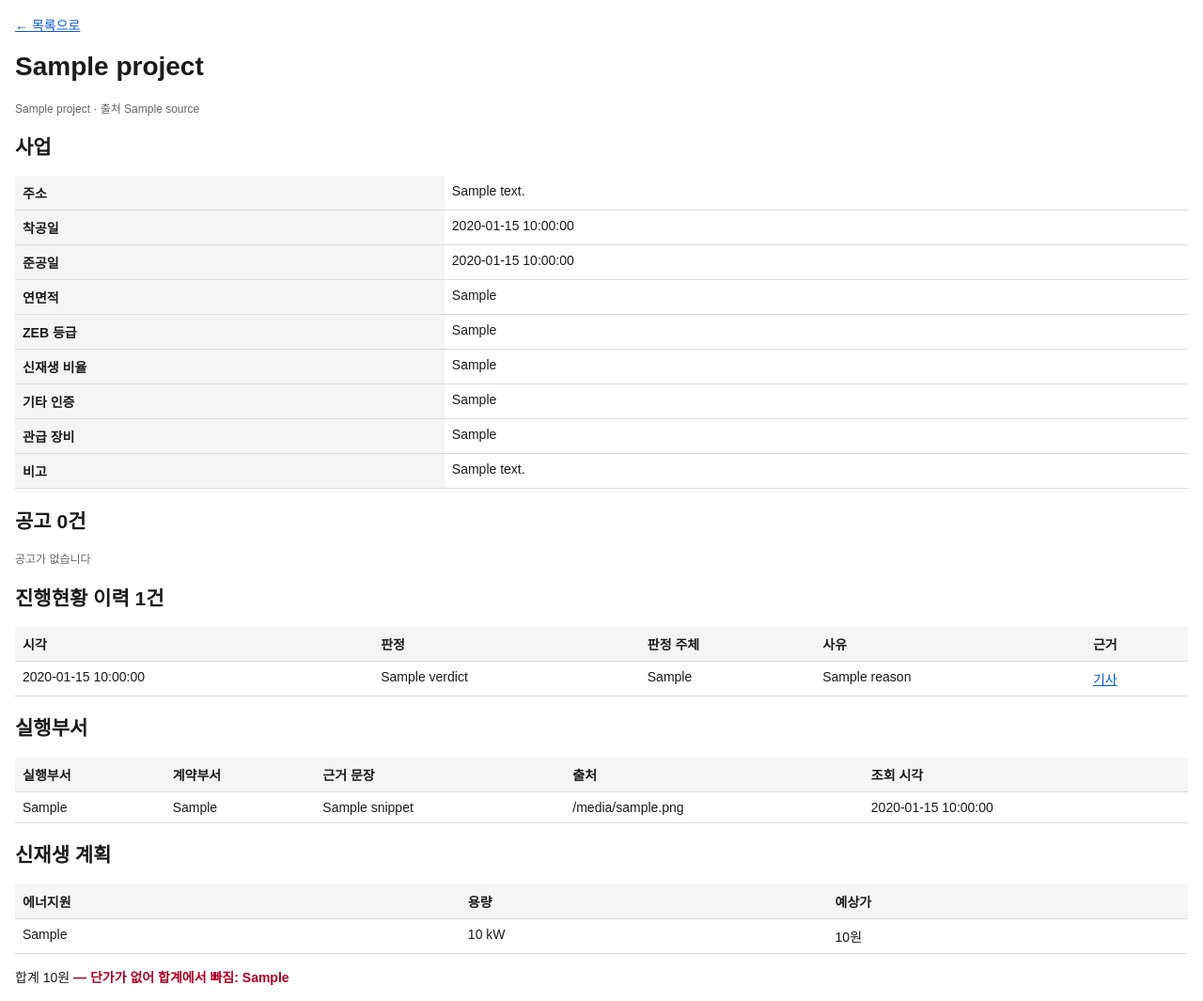
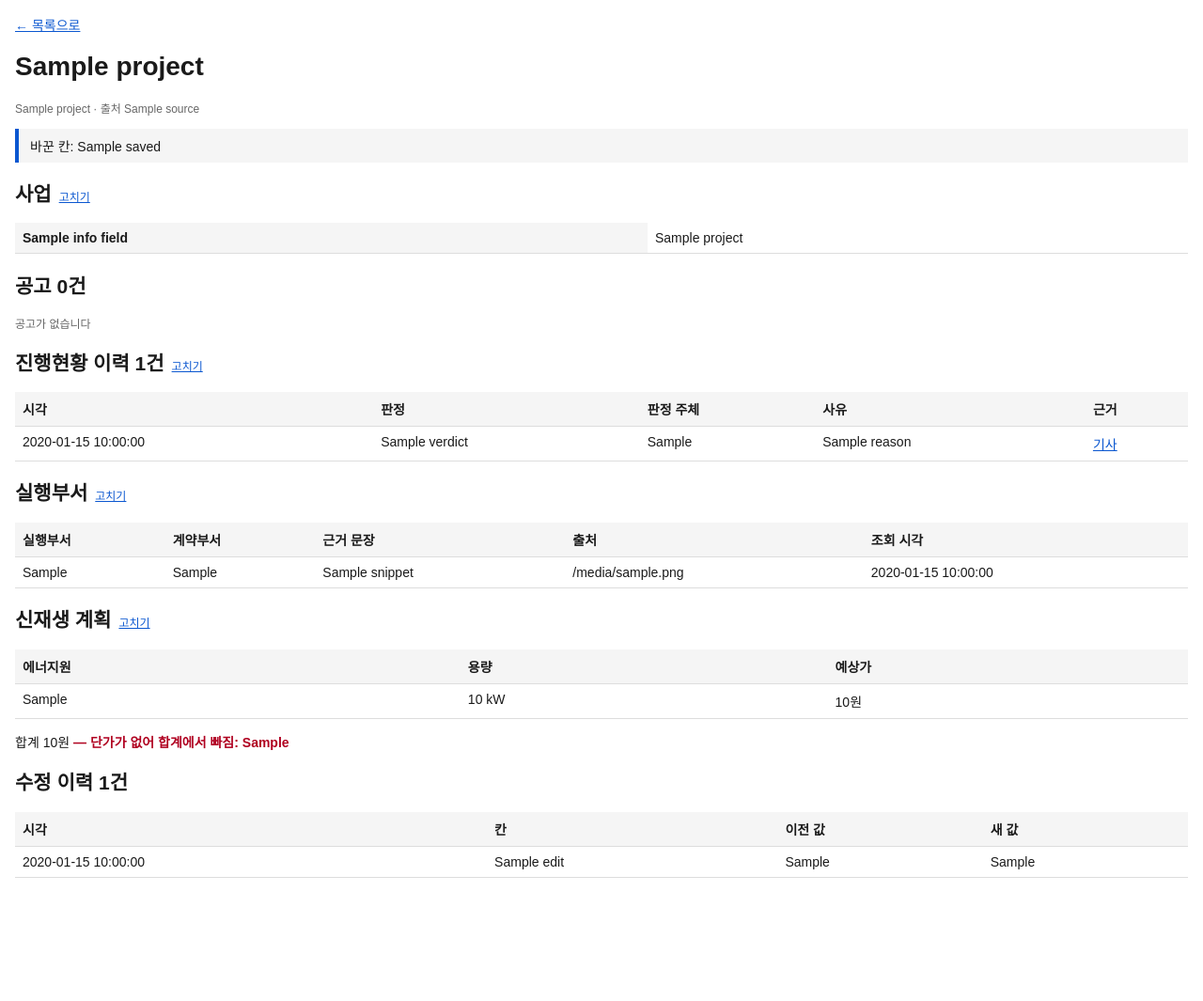
Before and after one commit to jlaw080-ops/Nara-project-renewal, a Flask app: template nara/web/templates/detail.html in a window 1280 px wide. Shown: the whole page at 94% size. After the commit the page ends 934 px from the top, so only its background shows below. Run offline with Flask 3, Linux system fonts and the light colour scheme; the template is opened without the code that fills it: most values are stand-ins (such as "Sample title", 1, 10 or a date in 2020).

Commit message:
feat: 상세 화면에서 사업 정보·진행현황·실행부서·신재생을 고친다
묶음마다 '고치기'를 누르면 그 묶음만 폼으로 바뀐다. 저장하면 상세로
돌아가 바꾼 칸을 알리고, 검증에 실패하면 입력값을 그대로 담아 이유를
적는다. 수집이 쓰는 중이라 저장하지 못하면 이유를 보이고 입력값을 남긴다.

POST는 같은 출처일 때만 받는다(CSRF). 낯선 Host는 거부한다(DNS 리바인딩).
사람 판정은 목록에 '(사람)', 상세에 잠금 안내와 해제 버튼으로 보인다.
이관된 부서 후보를 골라 확정한 것도 사람 확정으로 기록한다.

Co-Authored-By: Claude Opus 5.5 <noreply@anthropic.com>

```diff
--- a/nara/web/app.py
+++ b/nara/web/app.py
@@ -1,16 +1,23 @@
 """웹 조회 화면. 요청을 받아 query·data에 넘기고 템플릿을 그린다."""
 
 import sqlite3
+from contextlib import closing
 from dataclasses import replace
+from datetime import datetime
+from itertools import zip_longest
 from pathlib import Path
 
-from flask import Flask, abort, current_app, g, render_template, request, url_for
+from flask import Flask, abort, current_app, g, redirect, render_template, request, url_for
 
+from nara.web import edit
 from nara.web.data import (
+    BUSY_TIMEOUT_SECONDS,
     DatabaseMissing,
+    ProjectDetail,
     last_runs,
     list_projects,
     open_readonly,
+    open_readwrite,
     org_options,
     project_detail,
 )
@@ -22,6 +29,10 @@ from nara.web.query import (
     parse_filters,
     to_args,
 )
+
+EDIT_SECTIONS = ("info", "verdict", "dept", "energy")
+BUSY_MESSAGE = "수집이 DB를 쓰고 있습니다. 잠시 뒤 다시 저장하세요"
+BLANK_ENERGY_ROWS = 3
 
 
 def get_conn() -> sqlite3.Connection:
@@ -61,11 +72,85 @@ def _sort_links(f: Filters) -> dict[str, str]:
     return links
 
 
+def _same_origin() -> bool:
+    """다른 사이트가 내 브라우저로 보낸 저장 요청(CSRF)을 거른다."""
+    origin = request.headers.get("Origin")
+    if origin is not None:
+        return origin == request.host_url.rstrip("/")
+    return request.headers.get("Sec-Fetch-Site") == "same-origin"
+
+
+def _candidates(d: ProjectDetail) -> dict[int, tuple[str, str | None]]:
+    return {row["id"]: (row["exec_dept"], row["snippet"]) for row in d.depts if row["exec_dept"]}
+
+
+def _check(section: str, d: ProjectDetail) -> edit.Checked:
+    form = request.form
+    if section == "info":
+        latest = d.history[0].verdict if d.history else None
+        return edit.check_info(form, d.project, latest)
+    if section == "verdict":
+        return edit.check_verdict(form)
+    if section == "dept":
+        return edit.check_dept(form, _candidates(d))
+    return edit.check_energy(form.getlist("source"), form.getlist("capacity"))
+
+
+def _save(section: str, conn: sqlite3.Connection, project_id: int, values: dict) -> list[str]:
+    now = datetime.now().isoformat(timespec="seconds")
+    if section == "info":
+        return edit.save_info(conn, project_id, values, now)
+    if section == "verdict":
+        return edit.save_verdict(conn, project_id, values["verdict"], values["reason"], now)
+    if section == "dept":
+        return edit.save_dept(conn, project_id, values["exec_dept"], values["snippet"], now)
+    return edit.save_energy(conn, project_id, values["items"], now)
+
+
+def _energy_rows(d: ProjectDetail, posted: bool) -> list[tuple[str, str]]:
+    """신재생 폼의 줄. 다시 보일 때는 사용자가 친 그대로, 처음에는 지금 계획 + 빈 줄."""
+    if posted:
+        pairs = zip_longest(
+            request.form.getlist("source"), request.form.getlist("capacity"), fillvalue=""
+        )
+        return list(pairs)
+    rows = [(e.source_type, f"{e.capacity_kw:.10g}") for e in d.energy]
+    return rows + [("", "")] * BLANK_ENERGY_ROWS
+
+
+def _render_detail(d: ProjectDetail, section: str | None, errors: dict, status: int = 200):
+    posted = request.method == "POST"
+    return (
+        render_template(
+            "detail.html",
+            d=d,
+            edit=section,
+            form=request.form if posted else {},
+            errors=errors,
+            saved=request.args.get("saved"),
+            released=request.args.get("released"),
+            info_fields=edit.INFO_FORM,
+            verdict_choices=edit.EDIT_VERDICTS,
+            dept_candidates=[row for row in d.depts if row["exec_dept"]],
+            energy_rows=_energy_rows(d, posted),
+        ),
+        status,
+    )
+
+
 def create_app(db_path: Path) -> Flask:
     app = Flask(__name__)
     app.config["DB_PATH"] = Path(db_path)
     app.add_template_filter(_dash, "dash")
     app.add_template_filter(_won, "won")
+    # DNS 리바인딩으로 외부 페이지가 이 화면을 읽지 못하게 한다.
+    app.config["TRUSTED_HOSTS"] = ["127.0.0.1", "localhost"]
+    app.config["WRITE_TIMEOUT"] = BUSY_TIMEOUT_SECONDS
+
+    @app.before_request
+    def _guard_writes():
+        if request.method == "POST" and not _same_origin():
+            abort(403)
 
     @app.teardown_appcontext
     def _close(_exc):
@@ -101,6 +186,37 @@ def create_app(db_path: Path) -> Flask:
         d = project_detail(get_conn(), project_id)
         if d is None:
             abort(404)
-        return render_template("detail.html", d=d)
+        section = request.args.get("edit")
+        return _render_detail(d, section if section in EDIT_SECTIONS else None, {})
+
+    @app.post("/project/<int:project_id>/edit/<section>")
+    def save(project_id: int, section: str):
+        if section not in EDIT_SECTIONS:
+            abort(404)
+        d = project_detail(get_conn(), project_id)
+        if d is None:
+            abort(404)
+        checked = _check(section, d)
+        if not checked.ok:
+            return _render_detail(d, section, checked.errors, 422)
+        db_path = current_app.config["DB_PATH"]
+        try:
+            with closing(open_readwrite(db_path, current_app.config["WRITE_TIMEOUT"])) as conn:
+                changed = _save(section, conn, project_id, checked.values)
+        except sqlite3.OperationalError as exc:
+            if "locked" not in str(exc):
+                raise
+            return _render_detail(d, section, {"_form": BUSY_MESSAGE}, 503)
+        return redirect(url_for("detail", project_id=project_id, saved="·".join(changed) or "-"))
+
+    @app.post("/project/<int:project_id>/release")
+    def release(project_id: int):
+        if project_detail(get_conn(), project_id) is None:
+            abort(404)
+        now = datetime.now().isoformat(timespec="seconds")
+        db_path = current_app.config["DB_PATH"]
+        with closing(open_readwrite(db_path, current_app.config["WRITE_TIMEOUT"])) as conn:
+            edit.release_verdict(conn, project_id, now)
+        return redirect(url_for("detail", project_id=project_id, released="1"))
 
     return app
--- a/nara/web/query.py
+++ b/nara/web/query.py
@@ -163,7 +163,7 @@ WITH ln AS (
     WHERE n.project_id IS NOT NULL
 ),
 ls AS (
-    SELECT s.project_id, s.verdict,
+    SELECT s.project_id, s.verdict, s.decided_by,
            ROW_NUMBER() OVER (
                PARTITION BY s.project_id ORDER BY s.checked_at DESC, s.id DESC
            ) AS rn
@@ -266,7 +266,8 @@ def build_list_query(f: Filters) -> tuple[str, list]:
     sql = (
         _LATEST
         + "SELECT p.id, o.name AS org_name, p.name, ln.title AS notice_title, "
-        + "ln.notice_date, ln.open_date, ls.verdict, a.winner, ld.exec_dept, p.zeb_grade, "
+        + "ln.notice_date, ln.open_date, ls.verdict, ls.decided_by AS verdict_by, a.winner, "
+        + "ld.exec_dept, p.zeb_grade, "
         + f"{matched_sql} AS matched_title"
         + _FROM
         + where_sql
--- a/nara/web/templates/base.html
+++ b/nara/web/templates/base.html
@@ -33,6 +33,16 @@
   @media (prefers-reduced-motion: reduce) { button:active { transform: none; } }
   /* 표가 좁은 화면을 넘으면 페이지 전체가 아니라 표 상자만 옆으로 민다. */
   .table-wrap { overflow-x: auto; }
+  .edit-link { font-size: 12px; font-weight: normal; margin-left: 8px; }
+  .edit-form { display: flex; flex-direction: column; gap: 12px; max-width: 40rem; }
+  .edit-form label { display: flex; flex-direction: column; gap: 4px; }
+  .edit-form textarea { font: inherit; border: 1px solid var(--field-line); padding: 8px; }
+  .edit-form fieldset { border: 1px solid var(--line); padding: 8px 12px; }
+  .edit-form .choice { flex-direction: row; align-items: baseline; gap: 8px; }
+  .energy-row { display: flex; flex-wrap: wrap; gap: 12px; }
+  .field-error { color: var(--bad); font-size: 12px; }
+  .saved { border-left: 4px solid var(--link); padding: 8px 12px; background: var(--head); }
+  form.inline { display: inline; }
   table { border-collapse: collapse; width: 100%; }
   th, td { border-bottom: 1px solid var(--line); padding: 8px; text-align: left; vertical-align: top; }
   th { background: var(--head); white-space: nowrap; }
--- a/nara/web/templates/detail.html
+++ b/nara/web/templates/detail.html
@@ -1,22 +1,37 @@
 {% extends "base.html" %}
+{% macro err(key) %}{% if errors.get(key) %}<span class="field-error">{{ errors[key] }}</span>{% endif %}{% endmacro %}
+{% macro val(key, current) %}{{ form.get(key, current if current is not none else '') }}{% endmacro %}
+{% macro edit_link(section) %}{% if edit != section %}<a class="edit-link" href="{{ url_for('detail', project_id=d.project.id, edit=section) }}">고치기</a>{% endif %}{% endmacro %}
+{% macro buttons() %}<p><button type="submit">저장</button> <a href="{{ url_for('detail', project_id=d.project.id) }}">취소</a></p>{% endmacro %}
 {% block title %}{{ d.project.name }}{% endblock %}
 {% block body %}
 <p><a href="{{ url_for('index') }}">← 목록으로</a></p>
 <h1>{{ d.project.name }}</h1>
 <p class="muted">{{ d.project.org_name }} · 출처 {{ d.project.source }}</p>
+{% if saved == '-' %}<p class="saved">바뀐 값이 없습니다</p>
+{% elif saved %}<p class="saved">바꾼 칸: {{ saved }}</p>{% endif %}
+{% if released %}<p class="saved">자동 판정에 다시 맡겼습니다</p>{% endif %}
+{% if errors.get('_form') %}<p class="bad">{{ errors['_form'] }}</p>{% endif %}
 
-<h2>사업</h2>
+<h2>사업{{ edit_link('info') }}</h2>
+{% if edit == 'info' %}
+<form method="post" class="edit-form" action="{{ url_for('save', project_id=d.project.id, section='info') }}">
+  {% for key, label, kind in info_fields %}
+  <label>{{ label }}
+    {% if kind == 'long' %}<textarea name="{{ key }}" rows="4">{{ val(key, d.project[key]) }}</textarea>
+    {% else %}<input type="{{ 'date' if kind == 'date' else 'text' }}" name="{{ key }}" value="{{ val(key, d.project[key]) }}">{% endif %}
+    {{ err(key) }}
+  </label>
+  {% endfor %}
+  {{ buttons() }}
+</form>
+{% else %}
 <div class="table-wrap"><table>
-  <tr><th>주소</th><td>{{ d.project.address|dash }}</td></tr>
-  <tr><th>착공일</th><td>{{ d.project.start_date|dash }}</td></tr>
-  <tr><th>준공일</th><td>{{ d.project.end_date|dash }}</td></tr>
-  <tr><th>연면적</th><td>{{ d.project.floor_area|dash }}</td></tr>
-  <tr><th>ZEB 등급</th><td>{{ d.project.zeb_grade|dash }}</td></tr>
-  <tr><th>신재생 비율</th><td>{{ d.project.re_ratio|dash }}</td></tr>
-  <tr><th>기타 인증</th><td>{{ d.project.etc_cert|dash }}</td></tr>
-  <tr><th>관급 장비</th><td>{{ d.project.guide_equip|dash }}</td></tr>
-  <tr><th>비고</th><td>{{ d.project.note|dash }}</td></tr>
+  {% for key, label, kind in info_fields %}
+  <tr><th>{{ label }}</th><td>{{ d.project[key]|dash }}</td></tr>
+  {% endfor %}
 </table></div>
+{% endif %}
 
 <h2>공고 {{ d.notices|length }}건</h2>
 {% if d.notices %}
@@ -41,7 +56,26 @@
 <p class="muted">공고가 없습니다{% if d.project.source == 'manual' %} — 시트에서 이관한 사업입니다{% endif %}</p>
 {% endif %}
 
-<h2>진행현황 이력 {{ d.history|length }}건</h2>
+<h2>진행현황 이력 {{ d.history|length }}건{{ edit_link('verdict') }}</h2>
+{% if d.locked %}
+<div class="saved">사람 판정 — 자동 판정이 이 사업을 건너뜁니다.
+  <form method="post" class="inline" action="{{ url_for('release', project_id=d.project.id) }}"><button type="submit">자동 판정에 다시 맡기기</button></form>
+</div>
+{% endif %}
+{% if edit == 'verdict' %}
+<form method="post" class="edit-form" action="{{ url_for('save', project_id=d.project.id, section='verdict') }}">
+  <label>판정
+    <select name="verdict">
+      {% for v in verdict_choices %}
+      <option value="{{ v }}"{% if form.get('verdict', d.history[0].verdict if d.history else '') == v %} selected{% endif %}>{{ v }}</option>
+      {% endfor %}
+    </select>
+    {{ err('verdict') }}
+  </label>
+  <label>사유 <textarea name="reason" rows="3">{{ form.get('reason', '') }}</textarea>{{ err('reason') }}</label>
+  {{ buttons() }}
+</form>
+{% endif %}
 {% if d.history %}
 <div class="table-wrap"><table>
 <thead><tr><th>시각</th><th>판정</th><th>판정 주체</th><th>사유</th><th>근거</th></tr></thead>
@@ -61,7 +95,23 @@
 <p class="muted">판정 전입니다</p>
 {% endif %}
 
-<h2>실행부서</h2>
+<h2>실행부서{{ edit_link('dept') }}</h2>
+{% if edit == 'dept' %}
+<form method="post" class="edit-form" action="{{ url_for('save', project_id=d.project.id, section='dept') }}">
+  {% if dept_candidates %}
+  <fieldset><legend>후보에서 고르기</legend>
+    {% for c in dept_candidates %}
+    <label class="choice"><input type="radio" name="pick" value="{{ c.id }}"{% if form.get('pick') == c.id|string %} checked{% endif %}> {{ c.exec_dept }}{% if c.snippet %} <span class="muted">— {{ c.snippet }}</span>{% endif %}</label>
+    {% endfor %}
+  </fieldset>
+  {% endif %}
+  <label>실행부서 <span class="muted">직접 적으면 후보보다 먼저 씁니다</span>
+    <input type="text" name="exec_dept" value="{{ form.get('exec_dept', '') }}">{{ err('exec_dept') }}
+  </label>
+  <label>근거 문장 <textarea name="snippet" rows="3">{{ form.get('snippet', '') }}</textarea>{{ err('snippet') }}</label>
+  {{ buttons() }}
+</form>
+{% endif %}
 {% if d.depts %}
 <div class="table-wrap"><table>
 <thead><tr><th>실행부서</th><th>계약부서</th><th>근거 문장</th><th>출처</th><th>조회 시각</th></tr></thead>
@@ -81,7 +131,19 @@
 <p class="muted">실행부서 조회 기록이 없습니다</p>
 {% endif %}
 
-<h2>신재생 계획</h2>
+<h2>신재생 계획{{ edit_link('energy') }}</h2>
+{% if edit == 'energy' %}
+<form method="post" class="edit-form" action="{{ url_for('save', project_id=d.project.id, section='energy') }}">
+  <p class="muted">줄을 비우면 지워집니다. 빈 줄에 적으면 더해집니다.</p>
+  {% for source, capacity in energy_rows %}
+  <div class="energy-row">
+    <label>에너지원 <input type="text" name="source" value="{{ source }}">{{ err('source-' ~ loop.index0) }}</label>
+    <label>용량(kW) <input type="text" name="capacity" value="{{ capacity }}" inputmode="decimal">{{ err('capacity-' ~ loop.index0) }}</label>
+  </div>
+  {% endfor %}
+  {{ buttons() }}
+</form>
+{% endif %}
 {% if d.energy %}
 <div class="table-wrap"><table>
 <thead><tr><th>에너지원</th><th>용량</th><th>예상가</th></tr></thead>
@@ -96,4 +158,18 @@
 {% else %}
 <p class="muted">신재생 계획이 없습니다</p>
 {% endif %}
+
+<h2>수정 이력 {{ d.edits|length }}건</h2>
+{% if d.edits %}
+<div class="table-wrap"><table>
+<thead><tr><th>시각</th><th>칸</th><th>이전 값</th><th>새 값</th></tr></thead>
+<tbody>
+{% for e in d.edits %}
+<tr><td>{{ e.edited_at }}</td><td>{{ e.label }}</td><td>{{ e.old_value|dash }}</td><td>{{ e.new_value|dash }}</td></tr>
+{% endfor %}
+</tbody>
+</table></div>
+{% else %}
+<p class="muted">웹에서 고친 기록이 없습니다</p>
+{% endif %}
 {% endblock %}
--- a/nara/web/templates/list.html
+++ b/nara/web/templates/list.html
@@ -69,7 +69,7 @@
     {% if r.matched_title %}<div class="muted">공고명: {{ r.matched_title }}</div>{% endif %}</td>
   <td>{{ r.notice_date|dash }}</td>
   <td>{{ r.open_date|dash }}</td>
-  <td>{{ r.verdict or no_verdict }}</td>
+  <td>{{ r.verdict or no_verdict }}{% if r.verdict_by == 'human' %} <span class="muted">(사람)</span>{% endif %}</td>
   <td>{{ r.winner|dash }}</td>
   <td>{{ r.exec_dept|dash }}</td>
   <td>{{ r.zeb_grade|dash }}</td>
```
Also changed, not shown: nara/web/data.py (+20 -1 lines), nara/web/edit.py (+8 -2 lines), tests/test_web.py (+149 -0 lines).
